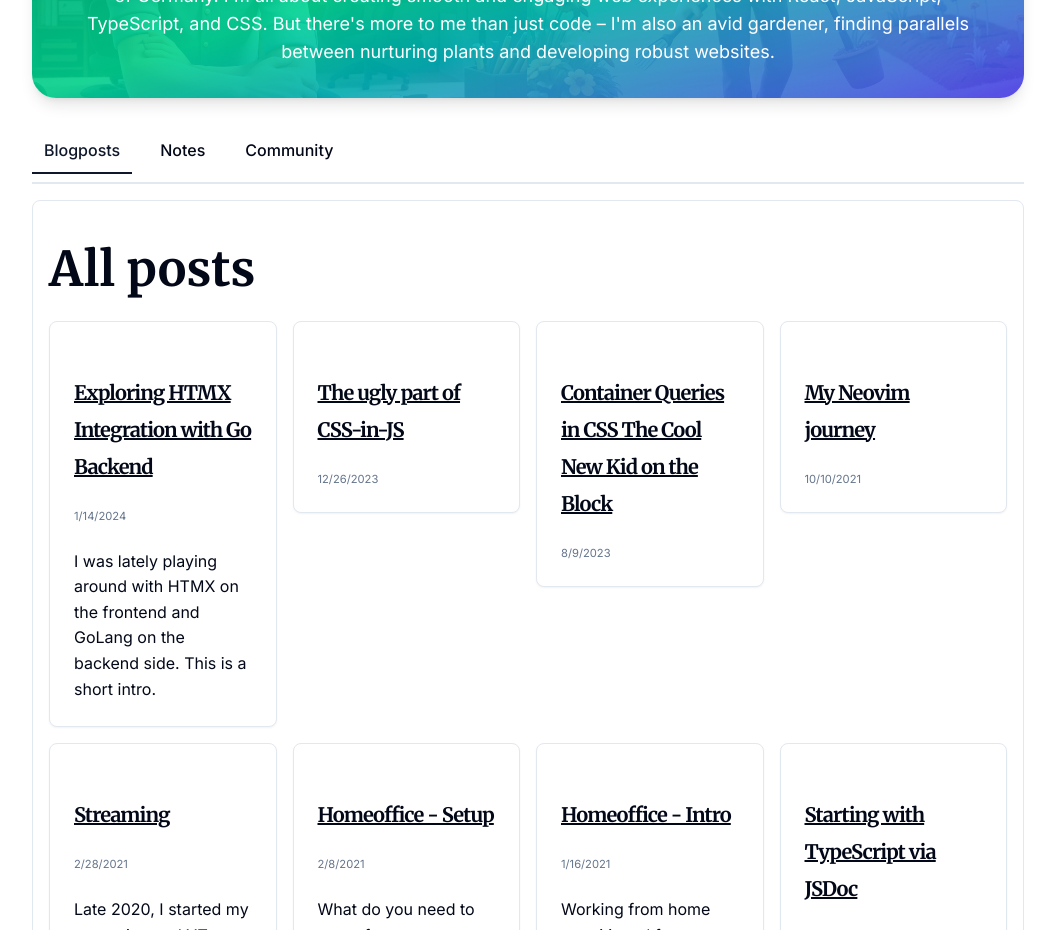
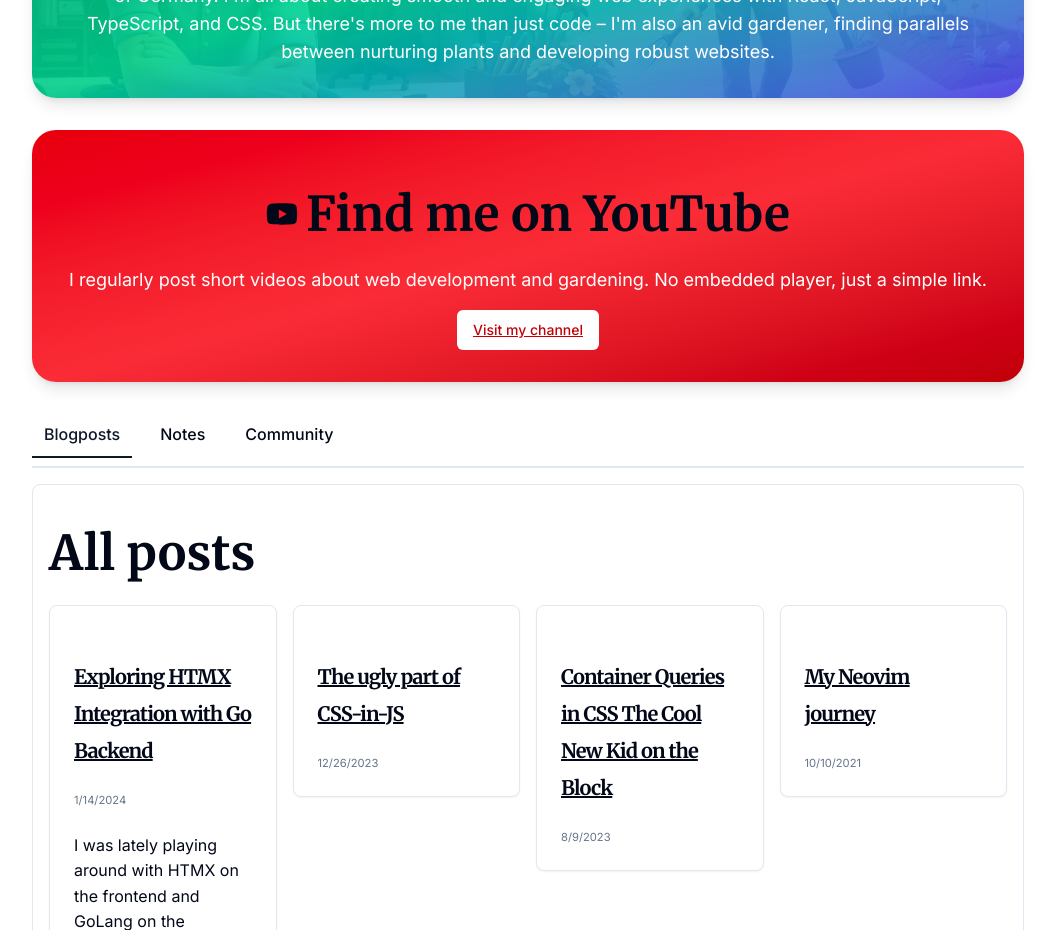
Before and after one commit to andi1984/personal, a Next.js app: page / in a window 1280 px wide. Shown: the part 820-1750 px from the top of the page, without its empty margins (112-1167 px from the left). Built offline with nearby package versions, Linux system fonts and the light colour scheme.

Commit message:
Add YouTube banner

```diff
--- a/src/app/page.tsx
+++ b/src/app/page.tsx
@@ -5,6 +5,7 @@ import { getAllPosts } from "@/lib/get_all_posts";
 import SocialMediaInfluence from "@/components/influence";
 import * as Tabs from "@radix-ui/react-tabs";
 import MastHead from "@/components/masthead";
+import YoutubeBanner from "@/components/youtube-banner";
 import Link from "next/link";
 
 const Page = async ({}) => {
@@ -34,6 +35,7 @@ const Page = async ({}) => {
             </p>
           </div>
         </section>
+        <YoutubeBanner />
         <Tabs.Root className="TabsRoot" defaultValue="posts">
           <Tabs.List className="TabsList">
             <Tabs.Trigger value="posts" className="TabsTrigger">
--- /dev/null
+++ b/src/components/youtube-banner.tsx
@@ -0,0 +1,34 @@
+import { FC } from "react";
+import Link from "next/link";
+import { FaYoutube } from "react-icons/fa";
+import { Button } from "@/components/ui/button";
+
+const YoutubeBanner: FC = () => {
+  return (
+    <section className="relative overflow-hidden rounded-3xl bg-gradient-to-br from-red-600 via-red-500 to-red-700 text-background p-8 shadow-lg">
+      <div className="relative z-10 space-y-4 text-center">
+        <h2 className="text-2xl md:text-3xl font-bold flex items-center justify-center gap-2">
+          <FaYoutube className="h-8 w-8" />
+          Find me on YouTube
+        </h2>
+        <p className="text-lg">
+          I regularly post short videos about web development and gardening. No embedded player, just a simple link.
+        </p>
+        <Button
+          asChild
+          className="bg-white text-red-700 hover:bg-red-700 hover:text-white"
+        >
+          <Link
+            href="https://www.youtube.com/@andi1984dev"
+            target="_blank"
+            rel="noopener noreferrer"
+          >
+            Visit my channel
+          </Link>
+        </Button>
+      </div>
+    </section>
+  );
+};
+
+export default YoutubeBanner;
```
